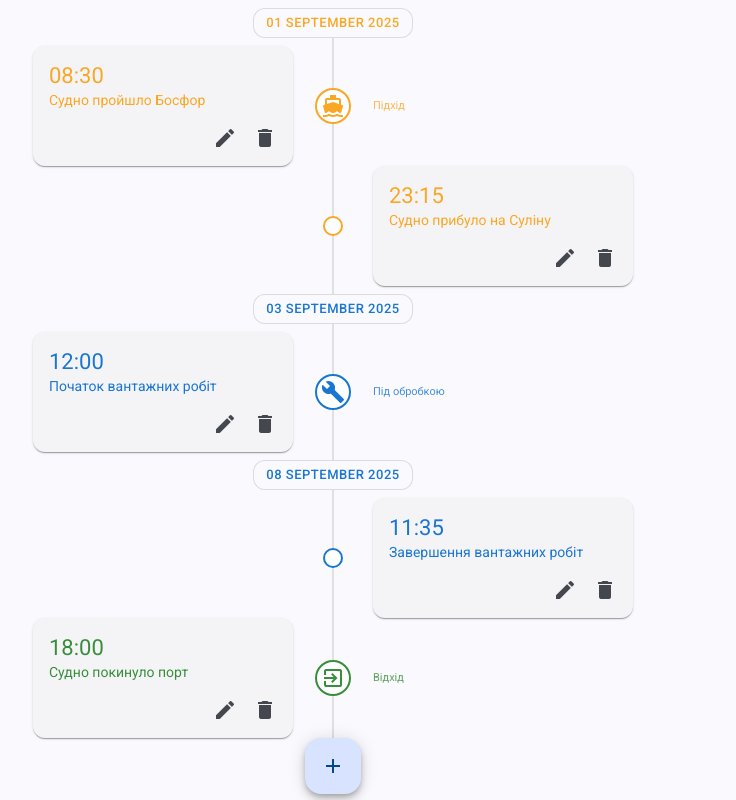
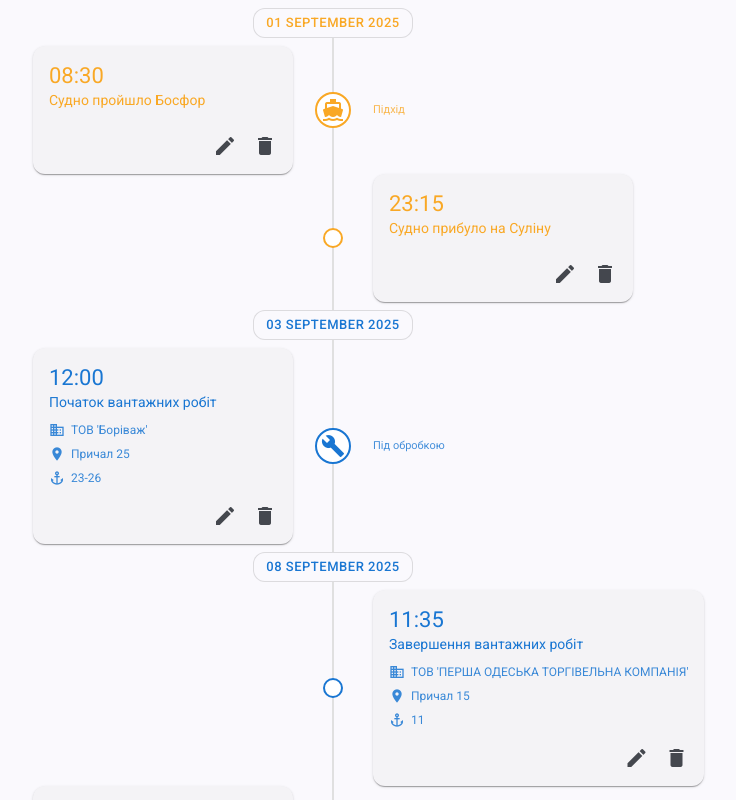
Before and after one commit to vdoichev/my-timeline, an Angular app: page / in a window 1280 px wide. Shown: the top 800 px of the page, without its empty margins (307-1043 px from the left). Built offline with nearby package versions, Linux system fonts and the light colour scheme.

Commit message:
Extended model

```diff
--- a/src/app/app.ts
+++ b/src/app/app.ts
@@ -9,6 +9,10 @@ export interface VesselTimelineEvent {
   actualDateTime: Date;
   description: string;
   status: VesselStatus;
+
+  terminal?: string;
+  berth?: string;
+  bollard?: string;
 }
 
 @Component({
@@ -80,13 +84,19 @@ export class App {
       id: '3',
       actualDateTime: new Date('2025-09-03T12:00'),
       description: 'Початок вантажних робіт',
-      status: 'handling'
+      status: 'handling',
+      terminal: "ТОВ 'Боріваж'",
+      berth:"Причал 25",
+      bollard:"23-26"
     },
     {
       id: '4',
       actualDateTime: new Date('2025-09-08T11:35'),
       description: 'Завершення вантажних робіт',
-      status: 'handling'
+      status: 'handling',
+      terminal: "ТОВ 'ПЕРША ОДЕСЬКА ТОРГІВЕЛЬНА КОМПАНІЯ'",
+      berth:"Причал 15",
+      bollard:"11"
     },
     {
       id: '5',
--- a/src/app/vessel-timeline.component/vessel-timeline.component.css
+++ b/src/app/vessel-timeline.component/vessel-timeline.component.css
@@ -144,6 +144,29 @@
   margin-bottom: 16px;
 }
 
+.timeline-card .description {
+  margin-bottom: 8px;
+}
+
+.meta {
+  display: flex;
+  flex-direction: column;
+  gap: 4px;
+}
+
+.meta-row {
+  display: flex;
+  align-items: center;
+  gap: 6px;
+  font-size: 12px;
+  opacity: 0.85;
+}
+
+.meta-row mat-icon {
+  font-size: 16px;
+  width: 16px;
+  height: 16px;
+}
 .timeline-event[data-status='arrival'] { color: #f9a825; }
 .timeline-event[data-status='handling'] { color: #1976d2; }
 .timeline-event[data-status='departure'] { color: #388e3c; }
--- a/src/app/vessel-timeline.component/vessel-timeline.component.html
+++ b/src/app/vessel-timeline.component/vessel-timeline.component.html
@@ -95,7 +95,36 @@
     </mat-card-header>
 
     <mat-card-content>
-      {{ event.description }}
+      <!-- DESCRIPTION -->
+      <div class="description">
+        {{ event.description }}
+      </div>
+
+      <!-- META INFO -->
+      <div class="meta">
+
+        @if (event.terminal) {
+          <div class="meta-row">
+            <mat-icon>domain</mat-icon>
+            <span>{{ event.terminal }}</span>
+          </div>
+        }
+
+        @if (event.berth) {
+          <div class="meta-row">
+            <mat-icon>place</mat-icon>
+            <span>{{ event.berth }}</span>
+          </div>
+        }
+
+        @if (event.bollard) {
+          <div class="meta-row">
+            <mat-icon>anchor</mat-icon>
+            <span>{{ event.bollard }}</span>
+          </div>
+        }
+
+      </div>
     </mat-card-content>
 
     <mat-card-actions align="end">
```
